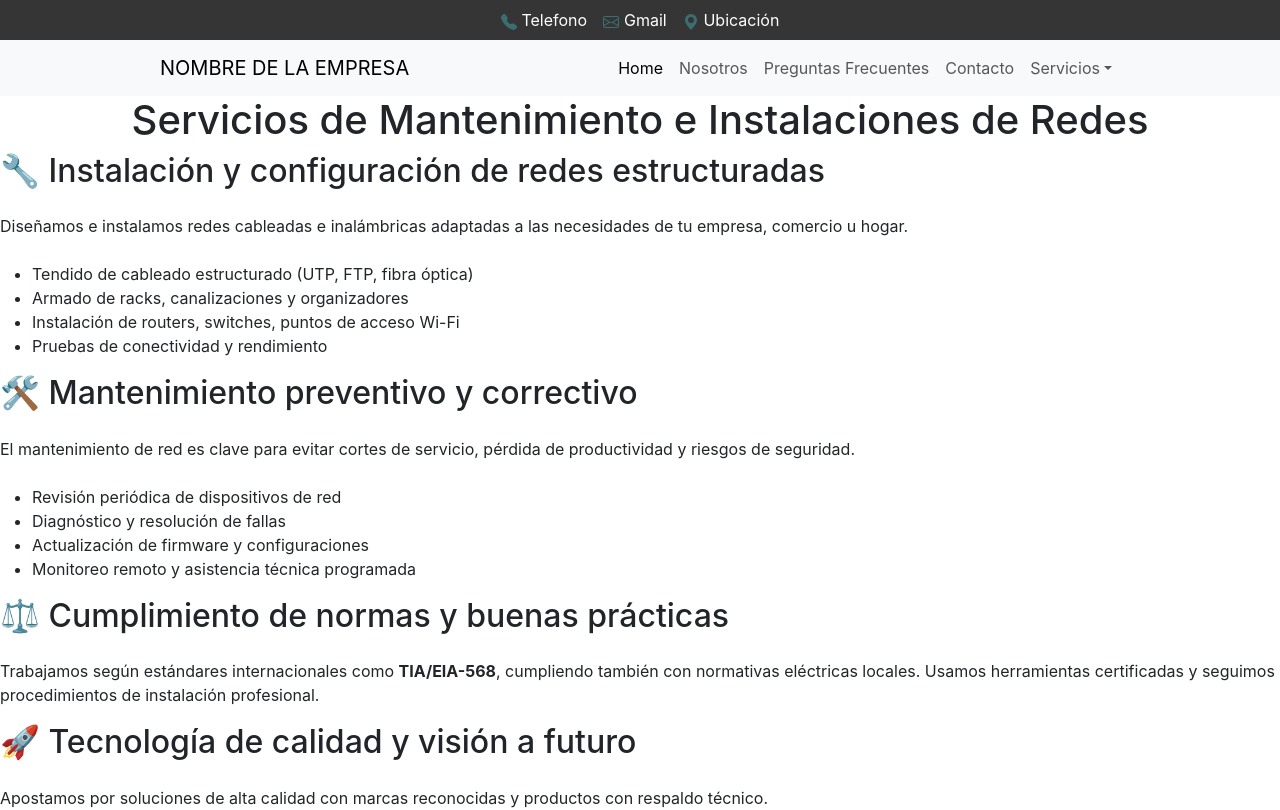
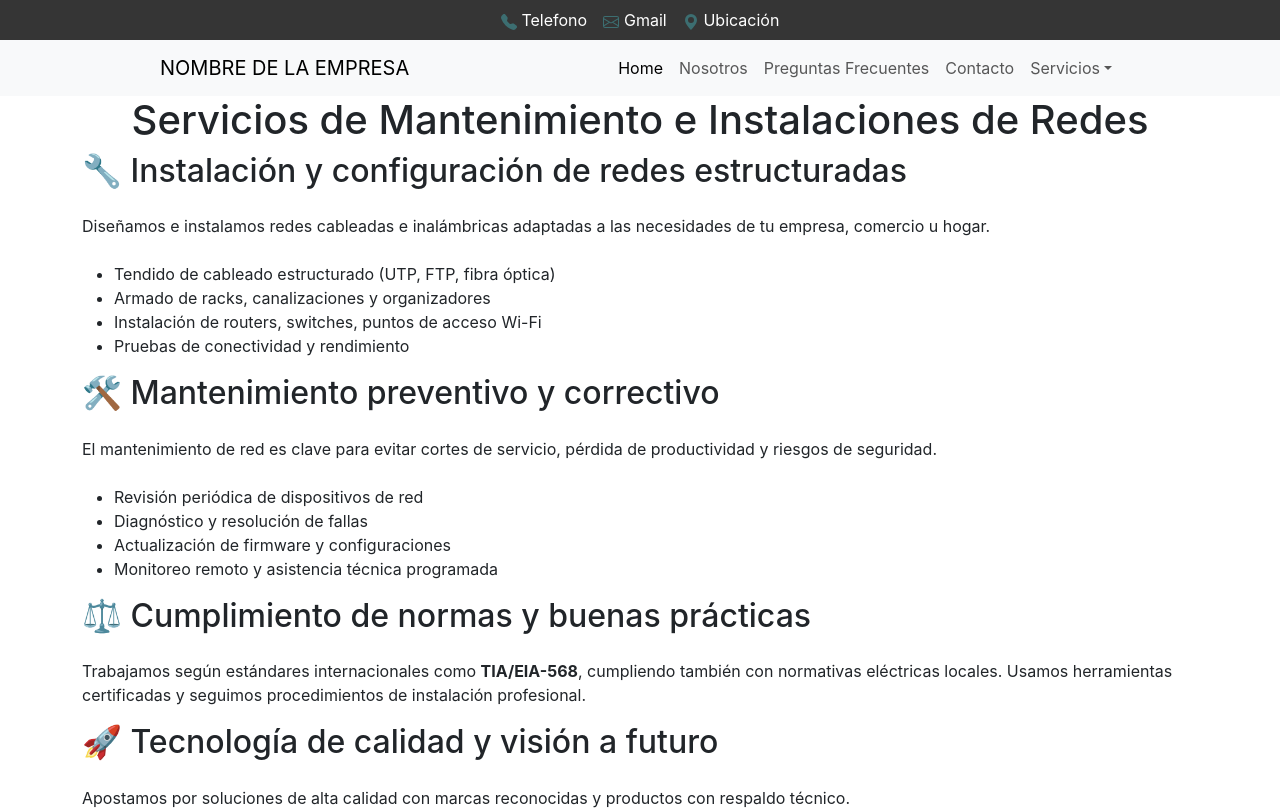
Before and after one commit to Daniel-Teseira/reparacionespc-react, a React (Create React App) app: page /soporte-redes in a window 1280 px wide. Shown: the top 810 px of the page. Built offline with nearby package versions, Linux system fonts and the light colour scheme.

Commit message:
se enlazo /service/n14

```diff
--- a/src/App.js
+++ b/src/App.js
@@ -6,7 +6,7 @@ import Footer from './components/Footer/Footer';
 import Home from './pages/home/Home';
 import Error from './pages/error/Error404';
 import Contact from './pages/contact/Contact';
-import Redes from './pages/services/14';
+import Redes from './pages/services/SoporteRedes-14';
 
 
 function App() {
--- a/src/pages/services/14.js
+++ b/src/pages/services/SoporteRedes-14.js
@@ -19,7 +19,7 @@ import React from 'react';
 
 const ServiciosRedes = () => {
   return (
-    <section className="p-6 md:p-12 max-w-6xl mx-auto">
+    <section className="p-6 md:p-12 max-w-6xl mx-auto container">
       <h1 className="text-3xl font-bold text-center text-blue-800 mb-10">
         Servicios de Mantenimiento e Instalaciones de Redes
       </h1>
```
